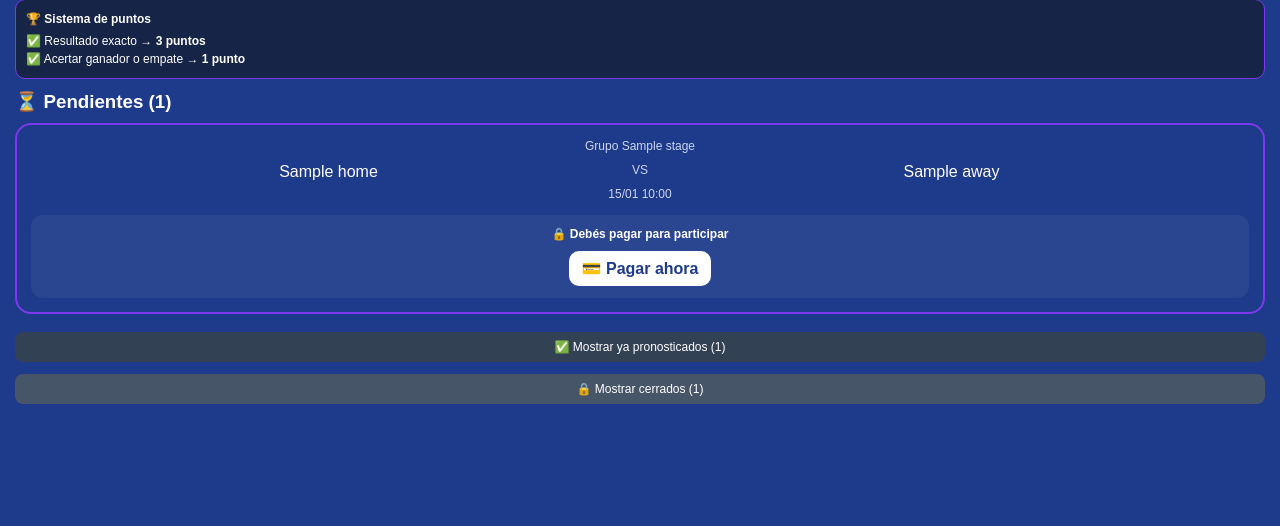
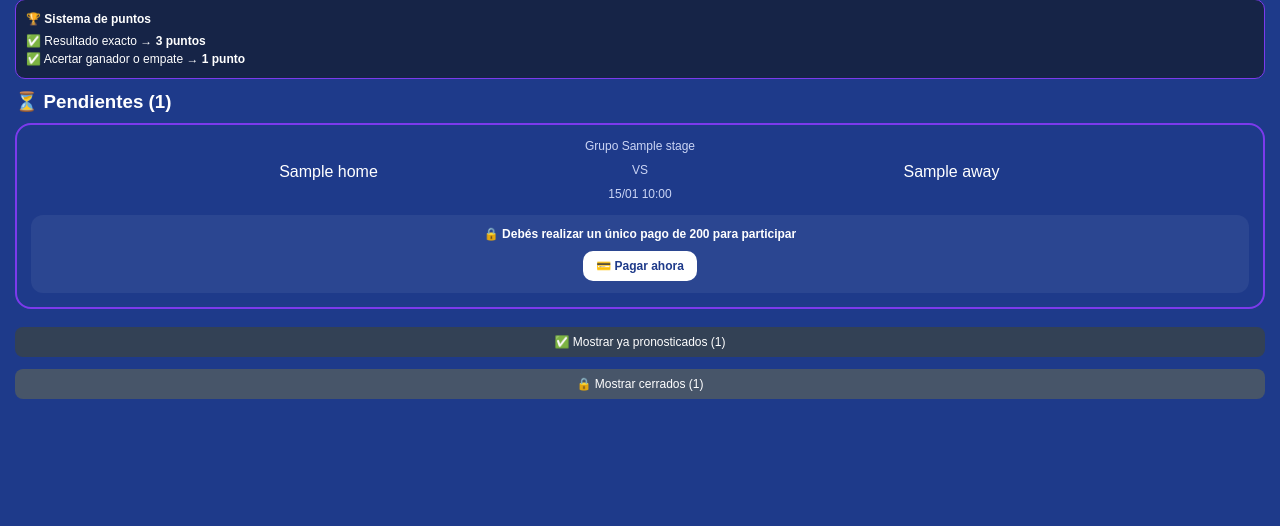
Before and after one commit to gussignorele/PencaDecana, a Flask app: template templates/matches.html in a window 1280 px wide. Shown: the part 139-665 px from the top of the page. Run offline with Flask 3, Linux system fonts and the light colour scheme; the template is opened without the code that fills it: most values are stand-ins (such as "Sample title", 1, 10 or a date in 2020); parts of the project's set-up code (start-up, migrations or seed data) failed here and were passed over.

Commit message:
tarjeta mejorada

```diff
--- a/templates/match_card.html
+++ b/templates/match_card.html
@@ -109,7 +109,7 @@ VS
         font-weight:bold;
         margin-bottom:10px;
     ">
-        🔒 Debés pagar para participar
+        🔒 Debés realizar un único pago de 200 para participar
     </div>
 
     <a href="/crear_pago" style="
@@ -120,6 +120,7 @@ VS
         color:#1e3a8a;
         font-weight:bold;
         text-decoration:none;
+        font-size:12px;
     ">
         💳 Pagar ahora
     </a>
```
